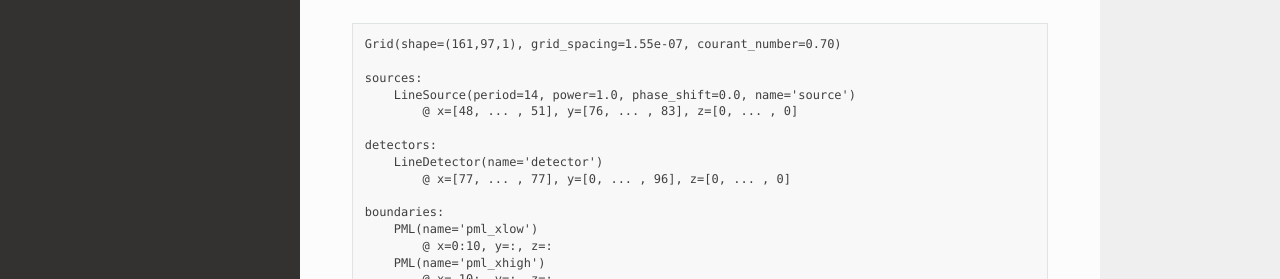
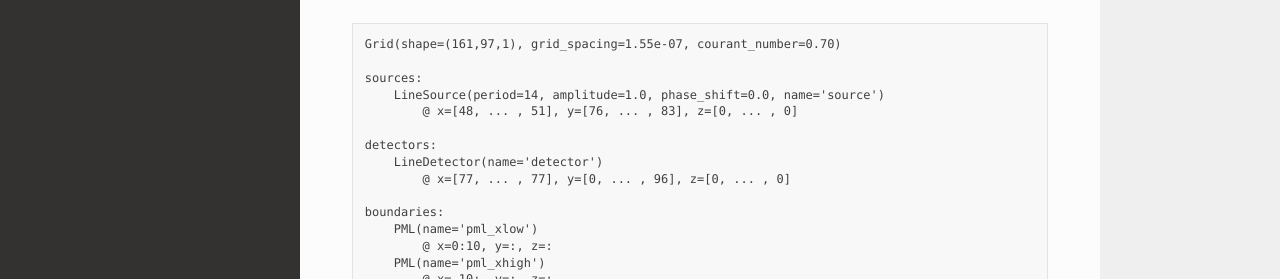
Before and after one commit to flaport/fdtd, a Sphinx documentation site: the page built from docs/index.rst, in a window 1280 px wide and 1400 px high, scrolled down 5976 px. Shown: the part 223-502 px from the top of the window. Built offline with Sphinx 7.4.7 and the Read the Docs theme 2.0.0, drawn with Linux system fonts in a browser that asks for light colours; pages that are not in the unit, such as notebooks, are missing from menus; the version number is read from the project's files by our own code; some of the changed text lies outside the part shown.

Commit message:
use 'amplitude' in stead of 'power' in sources

```diff
--- a/docs/index.rst
+++ b/docs/index.rst
@@ -201,7 +201,7 @@ be added: ::
     # signature
     fdtd.LineSource(
         period: Number = 15, # timesteps or seconds
-        power: float = 1.0,
+        amplitude: float = 1.0,
         phase_shift: float = 0.0,
         name: str = None,
     )
@@ -221,7 +221,7 @@ Internally, these slices will be converted into lists to ensure this behavior: :
 
 .. code-block:: text
 
-    LineSource(period=14, power=1.0, phase_shift=0.0, name='source')
+    LineSource(period=14, amplitude=1.0, phase_shift=0.0, name='source')
         @ x=[48, ... , 51], y=[76, ... , 83], z=[0, ... , 0]
 
 Note that one could also have supplied lists to index the grid in the first
@@ -291,7 +291,7 @@ A simple summary of the grid can be shown by printing out the grid: ::
     Grid(shape=(161,97,1), grid_spacing=1.55e-07, courant_number=0.70)
 
     sources:
-        LineSource(period=14, power=1.0, phase_shift=0.0, name='source')
+        LineSource(period=14, amplitude=1.0, phase_shift=0.0, name='source')
             @ x=[48, ... , 51], y=[76, ... , 83], z=[0, ... , 0]
 
     detectors:
@@ -351,7 +351,7 @@ Let's visualize the grid. This can be done with the ``grid.visualize`` method: :
     )
 
 This method will by default visualize all objects in the grid, as well as the
-power at the current ``time_step`` at a certain ``x``, ``y`` **OR** ``z``-plane. By
+field intensity at the current ``time_step`` at a certain ``x``, ``y`` **OR** ``z``-plane. By
 setting ``show=False``, one can disable the immediate visualization of the
 matplotlib image. ::
 
```
Also changed, not shown: readme.md (+5 -6 lines), 2 other files.
